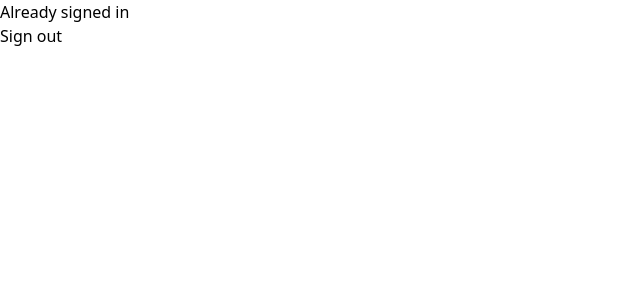
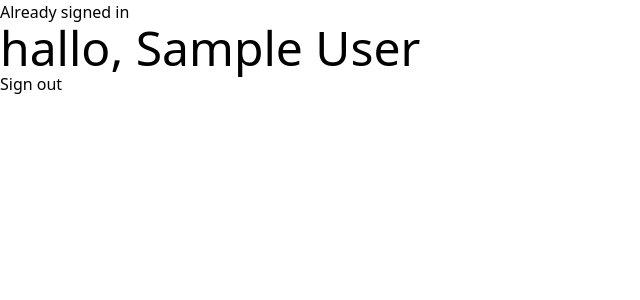
Before and after one commit to alfiancode/belajar-next-auth, a Next.js app: page / in a window 1280 px wide. Shown: the top 300 px of the page, without its empty margins (0-640 px from the left). Built offline with nearby package versions, Linux system fonts and the light colour scheme; no server answers; sample sign-in values are in the browser's storage.

Commit message:
Update index.js

```diff
--- a/pages/index.js
+++ b/pages/index.js
@@ -19,6 +19,7 @@ export default function Home({ session }) {
     return (
       <div>
         <h1>Already signed in</h1>
+        <h1 className="text-5xl">hallo, {session.user.name}</h1>
         <button onClick={() => signOut()}>Sign out</button>
       </div>
     );
```
